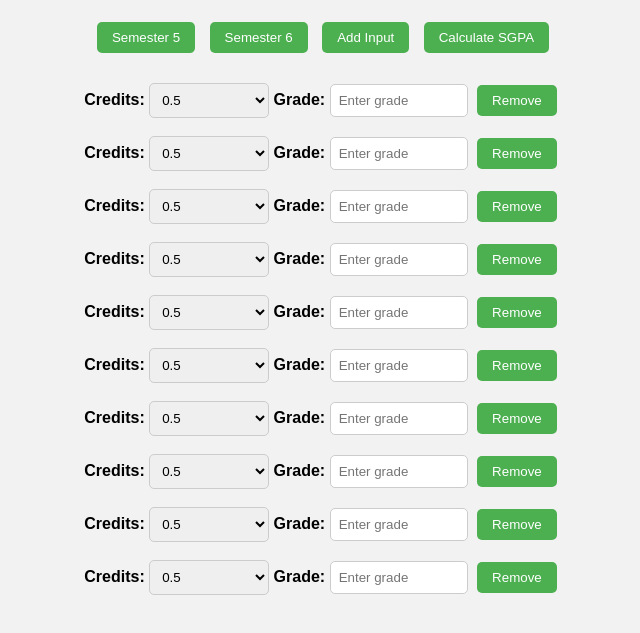
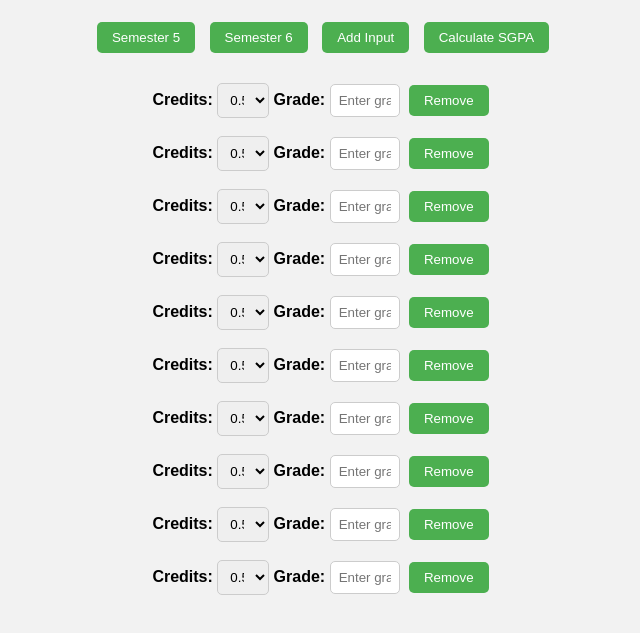
Before and after one commit to Sabarish-2/SGPA, a plain HTML site: page index.html in a window 1280 px wide. Shown: the part 61-694 px from the top of the page, without its empty margins (317-957 px from the left). Drawn offline with Linux system fonts and the light colour scheme.

Commit message:
width change

```diff
--- a/index.html
+++ b/index.html
@@ -27,9 +27,10 @@
         padding: 8px;
         border: 1px solid #ccc;
         border-radius: 5px;
-        width: 120px;
+        width: 7ch;
         margin-top: 5px;
     }
+    /* width: 120px; */
     .btn {
         padding: 8px 15px;
         background-color: #4CAF50;
```
